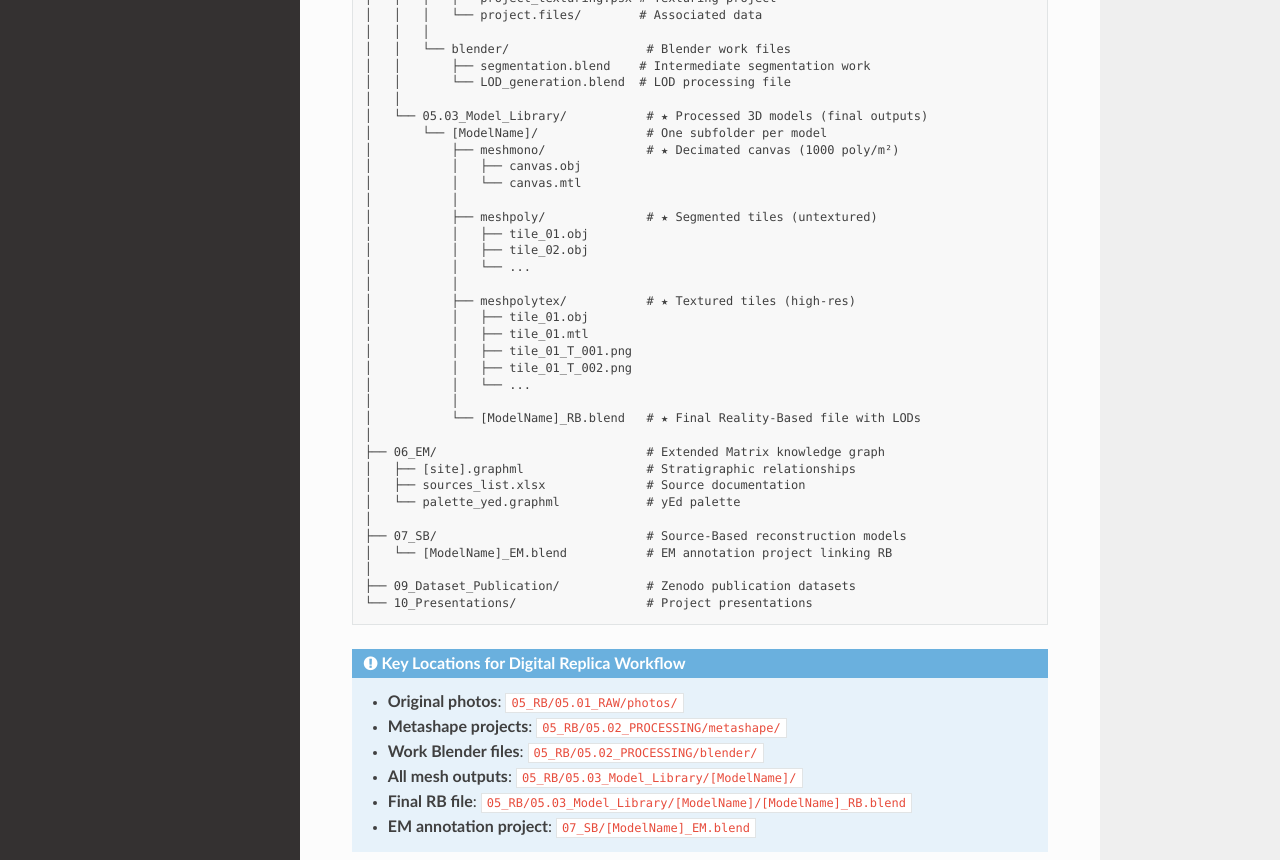
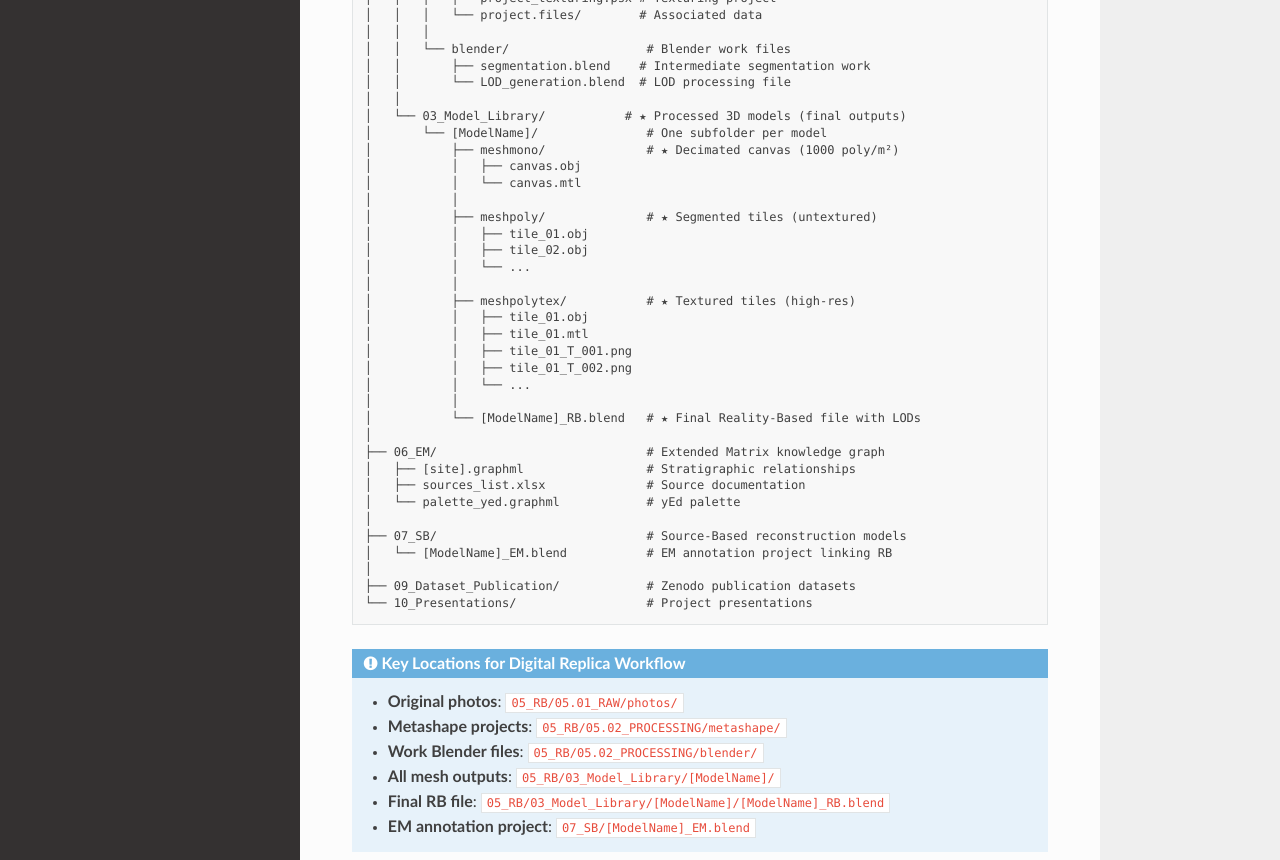
Before and after one commit to zalmoxes-laran/3D-survey-collection-doc, a Sphinx documentation site: the page built from docs/digital_replica_preparation.rst, in a window 1280 px wide and 1400 px high, scrolled down 22190 px. Shown: the part 537-1397 px from the top of the window. Built offline with Sphinx 7.4.7 and the Read the Docs theme 3.1.0, drawn with Linux system fonts in a browser that asks for light colours; some of the changed text lies outside the part shown.

Commit message:
Update digital_replica_preparation.rst

```diff
--- a/docs/digital_replica_preparation.rst
+++ b/docs/digital_replica_preparation.rst
@@ -84,13 +84,13 @@ Create the "canvas" - a uniform mesh with constant polygon density:
 3. Format: **Wavefront OBJ**
 4. Navigate to your EM project structure:
 
-   ``05_RB/05.03_Model_Library/[YourModelName]/meshmono/``
+   ``05_RB/03_Model_Library/[YourModelName]/meshmono/``
 
    Create the subfolders if they don't exist:
 
    .. code-block:: text
 
-      05_RB/05.03_Model_Library/[YourModelName]/
+      05_RB/03_Model_Library/[YourModelName]/
       ├── meshmono/          # Single decimated mesh (this export)
       ├── meshpoly/          # Segmented tiles (created later)
       └── meshpolytex/       # Textured tiles (final output)
@@ -119,7 +119,7 @@ Phase 2: Mesh Segmentation (Blender + 3DSC)
 1. Open Blender
 2. Install 3D Survey Collection add-on if not already installed
 3. **Import > 3DSC > Import OBJ (Ant File Importer)**
-4. Navigate to ``05_RB/05.03_Model_Library/[YourModelName]/meshmono/``
+4. Navigate to ``05_RB/03_Model_Library/[YourModelName]/meshmono/``
 5. Select the OBJ file
 
 .. figure:: img/blender_import_3dsc.png
@@ -193,7 +193,7 @@ After segmentation, some tiles may contain unwanted floating fragments:
 
 1. Select all tile objects
 2. Open **3DSC > Export** panel
-3. Set export folder to ``05_RB/05.03_Model_Library/[YourModelName]/meshpoly/``
+3. Set export folder to ``05_RB/03_Model_Library/[YourModelName]/meshpoly/``
 4. **Uncheck "Relative Path"** in export settings
 5. Click **OBJ Export Batch**
 6. Monitor progress in system console
@@ -234,8 +234,8 @@ Create a clean Metashape project for texturing:
 
    - **Raw photos**: ``05_RB/05.01_RAW/photos/``
    - **Metashape projects**: ``05_RB/05.02_PROCESSING/metashape/``
-   - **Import tiles from**: ``05_RB/05.03_Model_Library/[ModelName]/meshpoly/``
-   - **Export textures to**: ``05_RB/05.03_Model_Library/[ModelName]/meshpolytex/``
+   - **Import tiles from**: ``05_RB/03_Model_Library/[ModelName]/meshpoly/``
+   - **Export textures to**: ``05_RB/03_Model_Library/[ModelName]/meshpolytex/``
 
 .. admonition:: Photo Selection Strategy
 
@@ -264,7 +264,7 @@ Create a clean Metashape project for texturing:
 
 1. In Metashape, go to **Tools > Run Script**
 2. Select ``import_multiple_models.py``
-3. When prompted, select the ``05_RB/05.03_Model_Library/[ModelName]/meshpoly/`` folder
+3. When prompted, select the ``05_RB/03_Model_Library/[ModelName]/meshpoly/`` folder
 4. The script will:
 
    - Create one chunk per tile
@@ -337,7 +337,7 @@ Result: **6 textures at 4096×4096 px** per 100 m² tile
 
 1. **Tools > Run Script**
 2. Select ``export_multiple_models.py``
-3. Set export folder to ``05_RB/05.03_Model_Library/[ModelName]/meshpolytex/``
+3. Set export folder to ``05_RB/03_Model_Library/[ModelName]/meshpolytex/``
 4. If using georeferenced coordinates, provide shift file
 5. The script exports:
 
@@ -367,7 +367,7 @@ Phase 4: LOD Generation (Blender + 3DSC)
 
 1. Open new Blender file (or continue from previous)
 2. **Import > 3DSC > Import OBJ (Ant File Importer)**
-3. Navigate to ``05_RB/05.03_Model_Library/[ModelName]/meshpolytex/``
+3. Navigate to ``05_RB/03_Model_Library/[ModelName]/meshpolytex/``
 4. Import all tiles
 
 .. figure:: img/import_textured.png
@@ -501,14 +501,14 @@ After LOD generation, organize your Blender file:
 **5.2 Save as RB File**
 
 1. **File > Save As**
-2. Navigate to ``05_RB/05.03_Model_Library/[ModelName]/``
+2. Navigate to ``05_RB/03_Model_Library/[ModelName]/``
 3. Name convention: ``[ModelName]_RB.blend``
 
    Example: ``SeriePola_RB.blend``
 
 4. Final location:
 
-   ``05_RB/05.03_Model_Library/[ModelName]/[ModelName]_RB.blend``
+   ``05_RB/03_Model_Library/[ModelName]/[ModelName]_RB.blend``
 
 5. This file is now ready for:
 
@@ -530,7 +530,7 @@ After LOD generation, organize your Blender file:
 
    .. code-block:: text
 
-      05_RB/05.03_Model_Library/[ModelName]/
+      05_RB/03_Model_Library/[ModelName]/
       ├── meshmono/              # Decimated canvas
       ├── meshpoly/              # Segmented tiles (untextured)
       ├── meshpolytex/           # Textured tiles
@@ -587,7 +587,7 @@ The RB file serves as a base for stratigraphic documentation in the Source-Based
 4. **File > Link** (not Import!) the RB file
 5. In Link dialog:
 
-   - Navigate to: ``05_RB/05.03_Model_Library/[ModelName]/[ModelName]_RB.blend``
+   - Navigate to: ``05_RB/03_Model_Library/[ModelName]/[ModelName]_RB.blend``
    - Open the .blend file
    - Go to **Collection**
    - Select **RB** collection (contains all LODs)
@@ -704,7 +704,7 @@ The Digital Replica workflow integrates with the EM structure as follows:
    │   │       ├── segmentation.blend    # Intermediate segmentation work
    │   │       └── LOD_generation.blend  # LOD processing file
    │   │
-   │   └── 05.03_Model_Library/           # ★ Processed 3D models (final outputs)
+   │   └── 03_Model_Library/           # ★ Processed 3D models (final outputs)
    │       └── [ModelName]/               # One subfolder per model
    │           ├── meshmono/              # ★ Decimated canvas (1000 poly/m²)
    │           │   ├── canvas.obj
@@ -740,8 +740,8 @@ The Digital Replica workflow integrates with the EM structure as follows:
    - **Original photos**: ``05_RB/05.01_RAW/photos/``
    - **Metashape projects**: ``05_RB/05.02_PROCESSING/metashape/``
    - **Work Blender files**: ``05_RB/05.02_PROCESSING/blender/``
-   - **All mesh outputs**: ``05_RB/05.03_Model_Library/[ModelName]/``
-   - **Final RB file**: ``05_RB/05.03_Model_Library/[ModelName]/[ModelName]_RB.blend``
+   - **All mesh outputs**: ``05_RB/03_Model_Library/[ModelName]/``
+   - **Final RB file**: ``05_RB/03_Model_Library/[ModelName]/[ModelName]_RB.blend``
    - **EM annotation project**: ``07_SB/[ModelName]_EM.blend``
 
 Folder Naming Convention
@@ -749,7 +749,7 @@ Folder Naming Convention
 
 When working in teams, the numeric prefixes (05 → 03, etc.) help verbally communicate paths:
 
-- "Put it in zero-five, zero-three" = ``05_RB/05.03_Model_Library/``
+- "Put it in zero-five, zero-three" = ``05_RB/03_Model_Library/``
 - "Check zero-five, zero-two for the Metashape file" = ``05_RB/05.02_PROCESSING/``
 
 This system ensures clear communication even over phone or video calls.
@@ -912,7 +912,7 @@ Project Organization
 - Download template: https://github.com/zalmoxes-laran/ExtendedMatrix/raw/refs/heads/EM_1.5_dev/07_FolderTree/EM_FolderTree_v1.5.zip
 - Keep raw photos in ``05_RB/05.01_RAW/photos/``
 - Save all Metashape projects in ``05_RB/05.02_PROCESSING/metashape/``
-- Organize outputs in ``05_RB/05.03_Model_Library/[ModelName]/``
+- Organize outputs in ``05_RB/03_Model_Library/[ModelName]/``
 - Use numeric prefixes for verbal communication (e.g., "zero-five, zero-three")
 - Name files descriptively and consistently within each folder
 - Keep backups at each major phase
```
